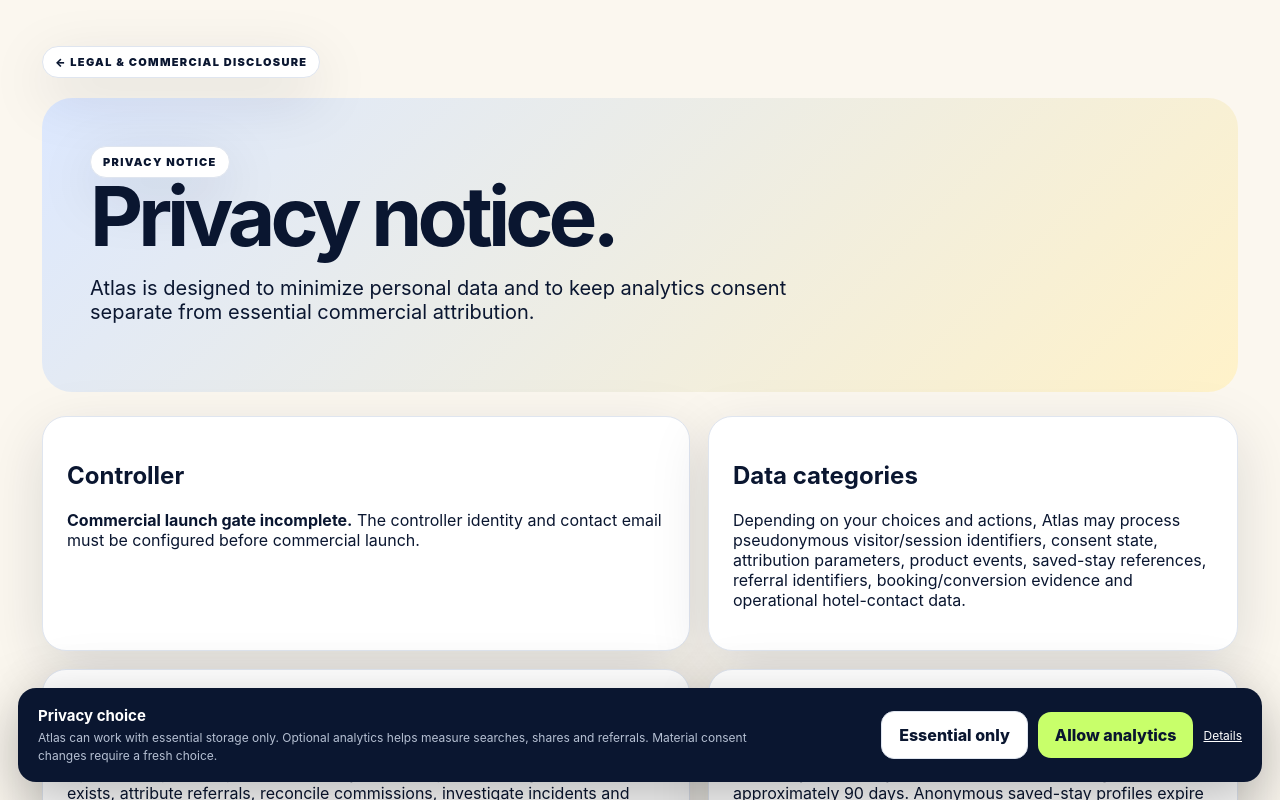
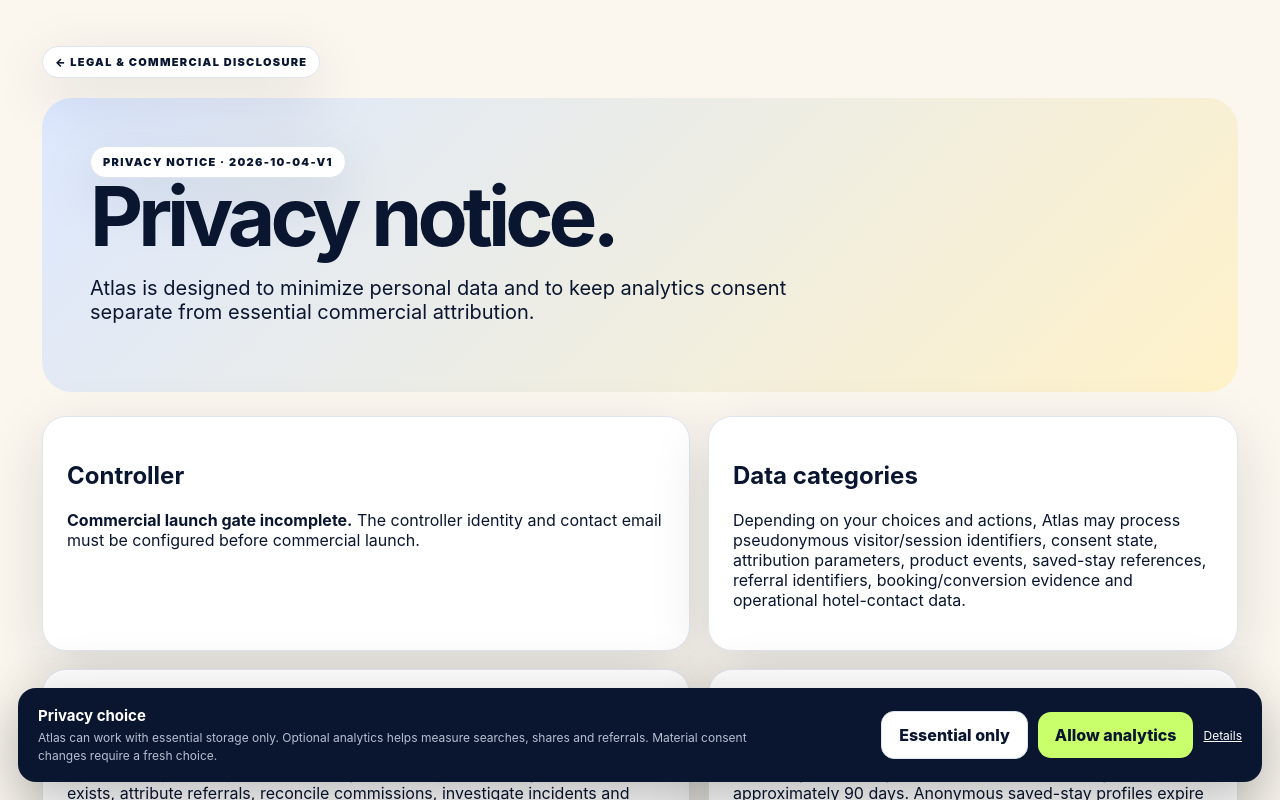
Before and after one commit to jandromani/Petshop, a Next.js app: page /privacy in a window 1280 px wide. Shown: the top 800 px of the page. Built offline with nearby package versions, Linux system fonts and the light colour scheme; no server answers.

Commit message:
legal: show privacy notice version

```diff
--- a/app/privacy/page.tsx
+++ b/app/privacy/page.tsx
@@ -1,5 +1,5 @@
 import type { Metadata } from "next";
-import { legalIdentity } from "@/src/system/legal";
+import { LEGAL_DOCUMENT_VERSION,legalIdentity } from "@/src/system/legal";
 import ConsentSettings from "@/components/ConsentSettings";
 
 export const metadata:Metadata={title:"Privacy notice",robots:{index:false,follow:false}};
@@ -11,7 +11,7 @@
   return <main className="seoPage"><div className="shell">
     <a className="eyebrow" href="/legal">← legal & commercial disclosure</a>
     <section className="seoHero" style={{marginTop:20}}>
-      <div className="eyebrow">PRIVACY NOTICE</div>
+      <div className="eyebrow">PRIVACY NOTICE · {LEGAL_DOCUMENT_VERSION}</div>
       <h1>Privacy notice.</h1>
       <p style={{fontSize:20,maxWidth:780}}>Atlas is designed to minimize personal data and to keep analytics consent separate from essential commercial attribution.</p>
     </section>
```
